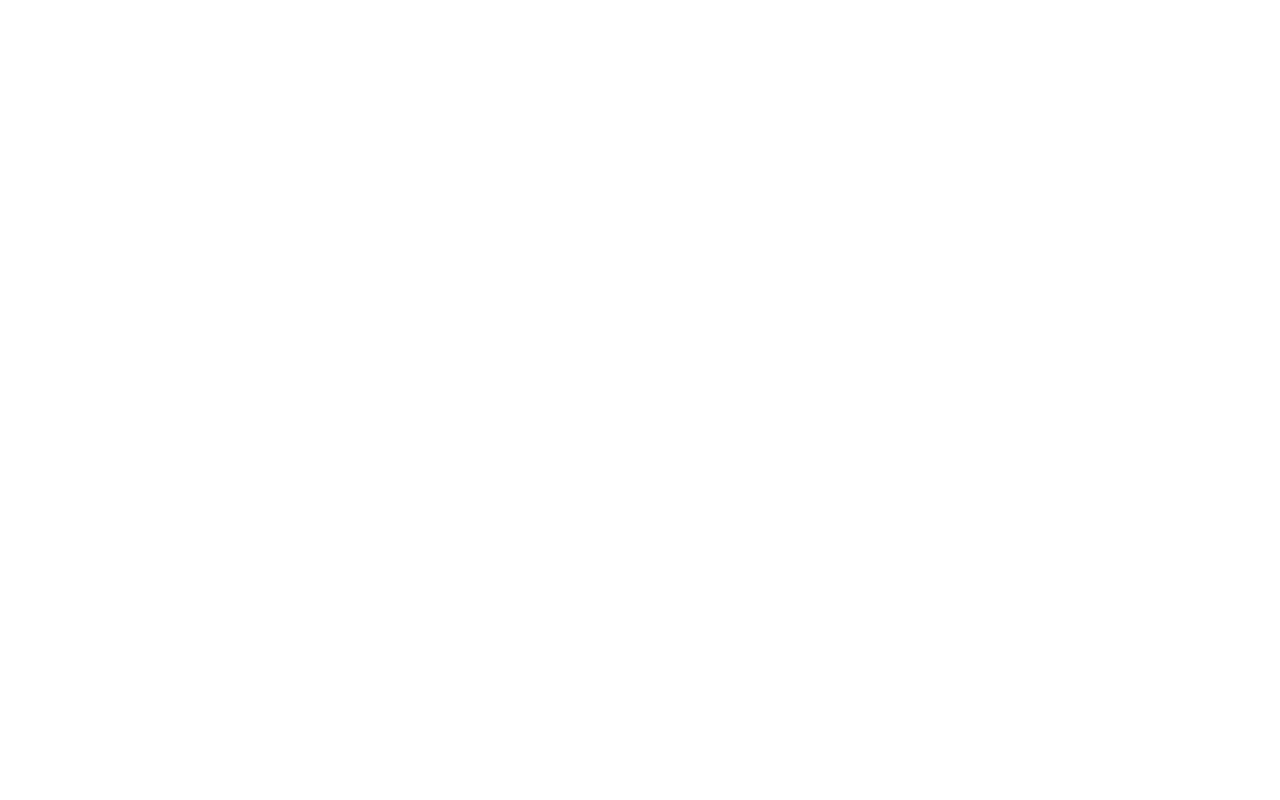
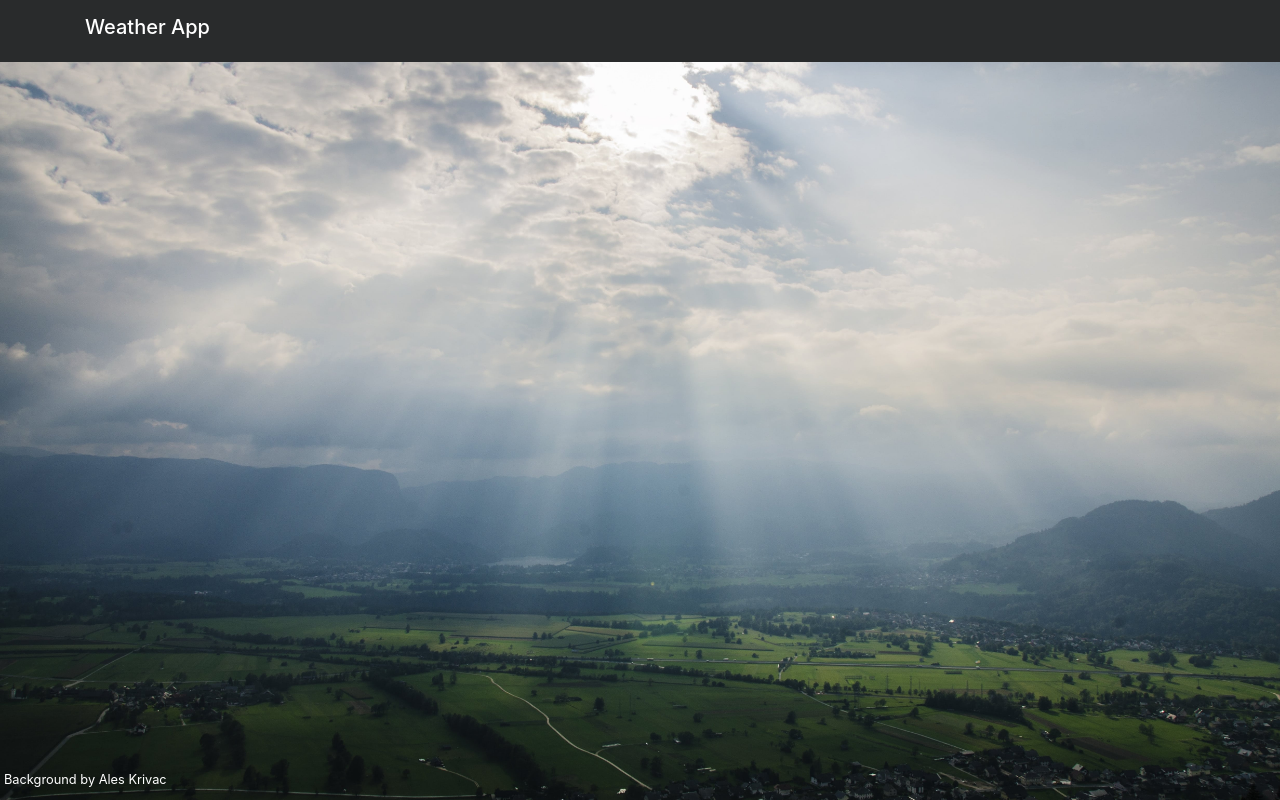
Before and after one commit to KUBIX90/weather-app, a plain HTML site: page index.html in a window 1280 px wide. Drawn offline with nearby package versions, Linux system fonts and the light colour scheme.

Commit message:
navbar & background added

```diff
--- a/index.html
+++ b/index.html
@@ -9,24 +9,25 @@
 	<title>Weather App</title>
 </head>
 <body>
+	<div class="view">
+		<div class="full-bg-img">
+			<!-- Navigation header -->
+			<nav class="navbar navbar-inverse bg-inverse">
+			  <div class="container">
+				<h1 class="navbar-brand">Weather App</h1>
+			  </div>
+			</nav>
+		</div>
+	</div>
+	<a id="image-credit"
+		href="https://unsplash.com/@aleskrivec"
+		target="_blank">Background by Ales Krivac
+	</a>
 
 
-
-
-
-
-
-
-
-
-
-
-
-
-<script src="https://ajax.googleapis.com/ajax/libs/jquery/3.2.1/jquery.min.js">
+	<script src="https://ajax.googleapis.com/ajax/libs/jquery/3.2.1/jquery.min.js">
 	</script>
 	<script src="public/App.js">
 	</script>
-
 </body>
 </html>
--- a/public/styles.css
+++ b/public/styles.css
@@ -0,0 +1,25 @@
+
+/*--image covers entire page--*/
+html,
+body,
+.view {
+    height: 100%;
+}
+.view {
+    background: url("images/ales-krivec-1336.jpg");
+	-webkit-background-size:cover;
+    -moz-background-size:cover;
+    -o-background-size:cover;
+    background-size:cover;
+}
+/*--image credit--*/
+#image-credit{
+	color:white;
+	text-decoration:none;
+	padding:2px 4px;
+	display:inline-block;
+	border-radius:3px;
+	position:absolute;
+	top:96%;
+	font-size:.8rem;
+}
```
